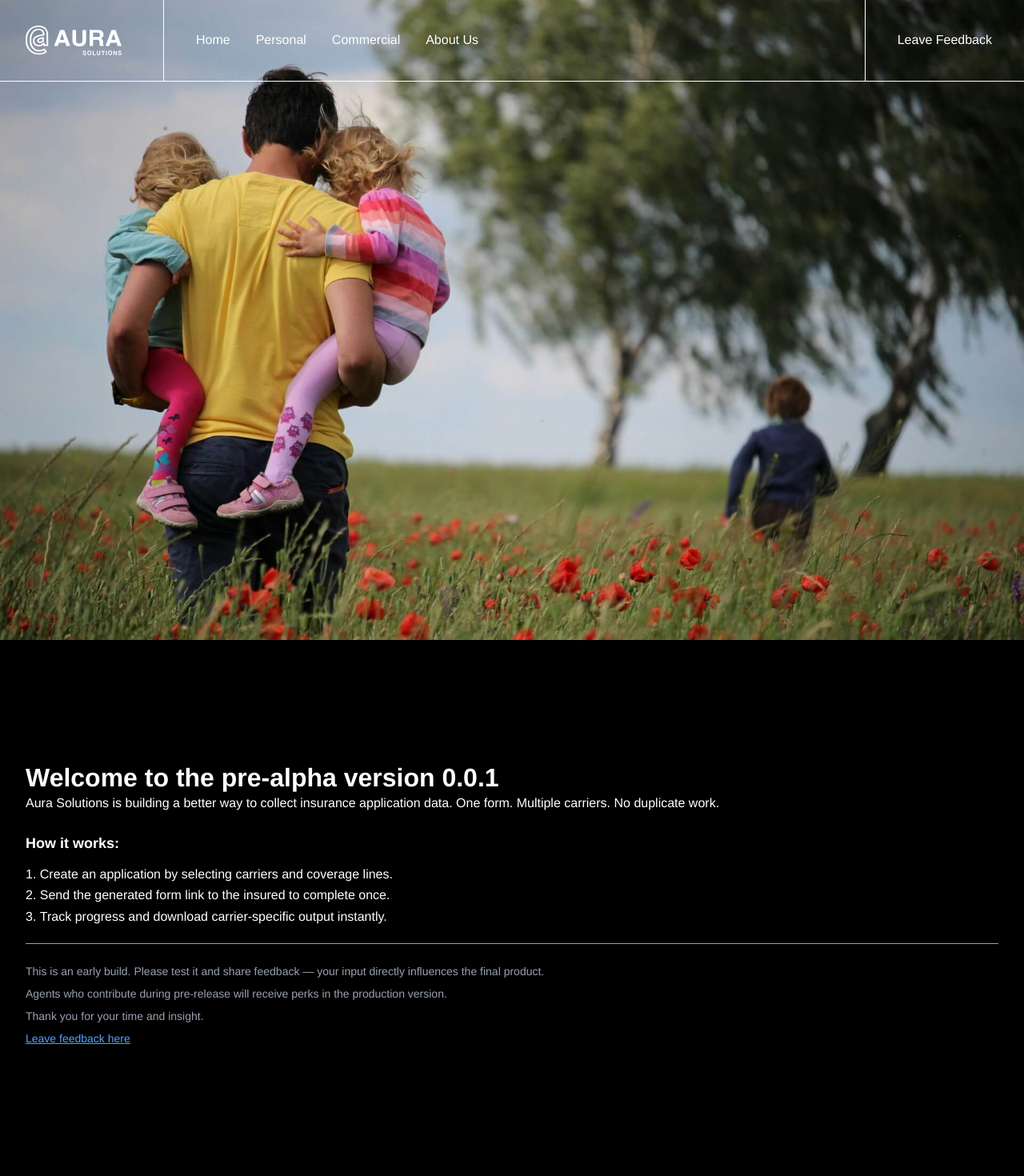
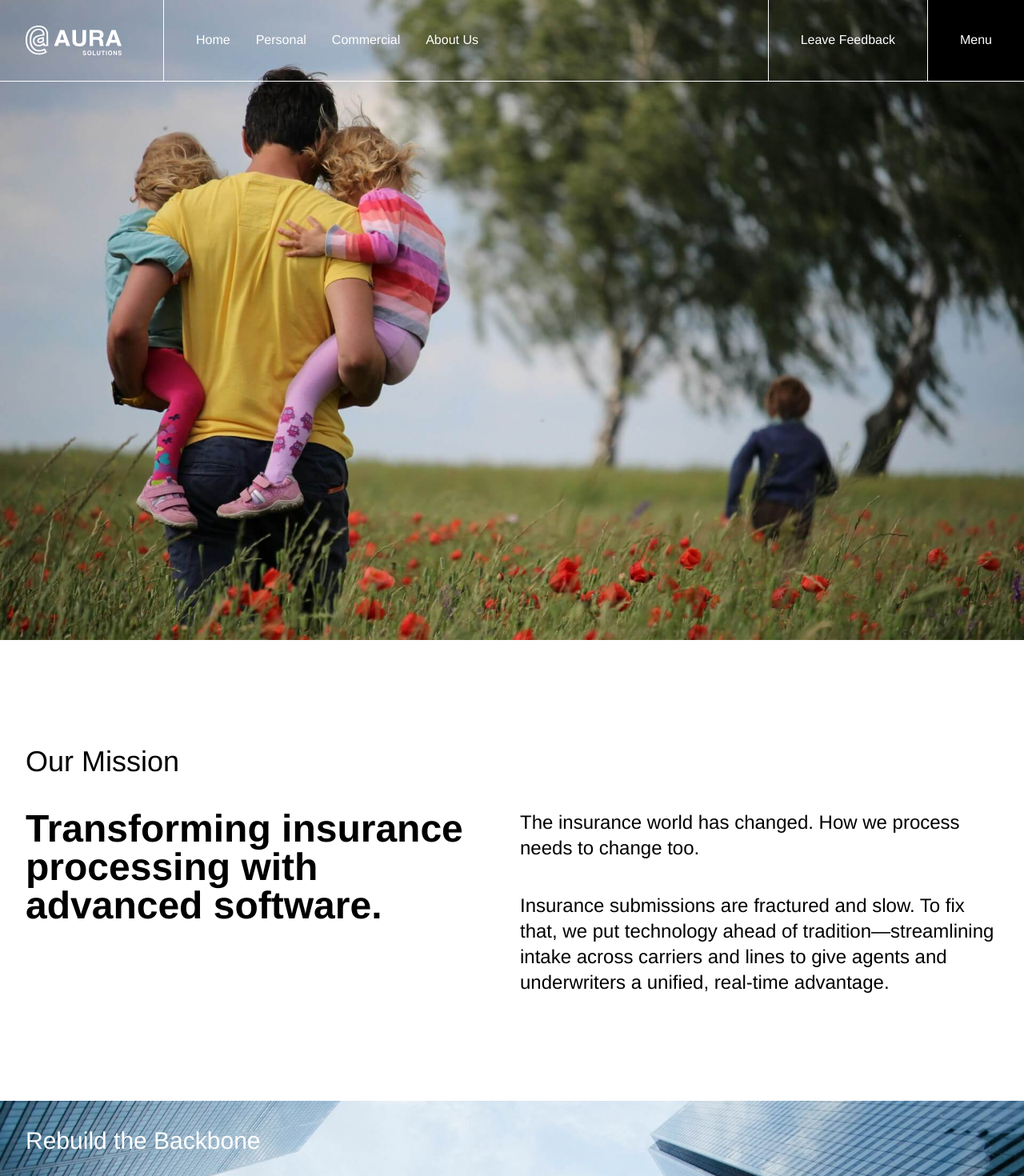
Before and after one commit to reyesjl/aura-insurance-engine, a Vue app in the folder aura_frontend/: page / in a window 1280 px wide. Shown: the top 1470 px of the page at 80% size. Before the commit the page ends 1340 px from the top, so only its background shows below. Built offline with nearby package versions, Linux system fonts and the light colour scheme; no server answers; a web font is replaced by a local one.

Commit message:
No Story - better navbar; banger landing;

```diff
--- a/aura_frontend/src/assets/main.css
+++ b/aura_frontend/src/assets/main.css
@@ -6,7 +6,11 @@
   margin: 0 auto;
   padding: 2rem;
   font-weight: normal;
+}
+
+.content {
   margin-top: 100px;
+  margin-bottom: 100px;
 }
 
 .nav-spacer {
@@ -14,8 +18,7 @@
 }
 
 body {
-  background-color: black;
-  color: white;
+  font-family: Helvetica, sans-serif;
 }
 
 .fade-enter-active, .fade-leave-active {
--- a/aura_frontend/src/components/NavBar.vue
+++ b/aura_frontend/src/components/NavBar.vue
@@ -1,32 +1,94 @@
 <template>
-  <div class="fixed w-full top-0 border-b-1 border-white flex">
+  <div
+    :class="[
+      'fixed w-full top-0 flex transition-colors duration-300',
+      isScrolled
+        ? 'bg-[#FAF3E3] text-black border-b border-black'
+        : 'bg-transparent text-white border-b border-white'
+    ]"
+  >
     <div
-      class="p-10 md:p-8 w-fit text-2xl font-bold font-scp flex items-center align-center"
+      :class="[
+        'p-10 md:p-8 w-fit text-2xl font-bold font-scp flex items-center align-center duration-300',
+        isScrolled
+          ? 'border-r border-black hover:bg-gray-200 hover:text-black'
+          : 'border-r border-white hover:bg-gray-400 hover:text-black'
+      ]"
     >
-      <img
-        src="@/assets/aura_logo_light.svg"
-        alt="Aura Logo"
-        class="mr-5 min-w-[100px] max-w-[100px] md:max-w-[120px]"
-      />
-    </div>
-    <div class="border-x-1 border-white px-10 w-fit flex flex-grow align-center items-center gap-8">
-      <router-link to="/" class="text-white hover:underline underline-offset-6"> Home </router-link>
-      <router-link to="/agent" class="text-white hover:underline underline-offset-6">
-        Personal
-      </router-link>
-      <router-link to="/sessions" class="text-white hover:underline underline-offset-6">
-        Commercial
-      </router-link>
-      <router-link to="/" class="text-white hover:underline underline-offset-6">
-        About Us
+
+      <router-link to="/">
+        <img
+          v-if="!isScrolled"
+          src="@/assets/aura_logo_light.svg"
+          alt="Aura Logo"
+          class="mr-5 min-w-[100px] max-w-[100px] md:max-w-[120px]"
+        />
+        <img
+          v-else
+          src="@/assets/aura_logo_dark.svg"
+          alt="Aura Logo"
+          class="mr-5 min-w-[100px] max-w-[100px] md:max-w-[120px]"
+        />
       </router-link>
     </div>
+    <div
+      :class="[
+        'px-10 w-fit flex flex-grow align-center items-center gap-8',
+        isScrolled ? 'border-r border-black' : 'border-r border-white'
+      ]"
+    >
+      <router-link
+        to="/"
+        :class="['hover:underline underline-offset-6', isScrolled ? 'text-black' : 'text-white']"
+      >Home</router-link>
+      <router-link
+        to="/agent"
+        :class="['hover:underline underline-offset-6', isScrolled ? 'text-black' : 'text-white']"
+      >Personal</router-link>
+      <router-link
+        to="/sessions"
+        :class="['hover:underline underline-offset-6', isScrolled ? 'text-black' : 'text-white']"
+      >Commercial</router-link>
+      <router-link
+        to="/about"
+        :class="['hover:underline underline-offset-6', isScrolled ? 'text-black' : 'text-white']"
+      >About Us</router-link>
+    </div>
     <div class="flex align-center items-center px-10">
-        <a href="#" class="text-white hover:underline underline-offset-6">Leave Feedback</a>
+      <a
+        href="https://forms.gle/9T3hno3iGvyiuWGd7"
+        target="_blank"
+        rel="noopener"
+        :class="['hover:underline underline-offset-6', isScrolled ? 'text-black' : 'text-white']"
+      >Leave Feedback</a>
+    </div>
+    <div
+    :class="['bg-black text-white flex align-center items-center px-10 duration-300 hover:bg-white hover:text-black',
+      isScrolled ? 'border-l border-black' : 'border-l border-white'
+    ]">
+      <router-link to="/about"><button>Menu</button></router-link>
     </div>
   </div>
 </template>
 
-<script setup lang="ts"></script>
+<script setup lang="ts">
+import { ref, onMounted, onUnmounted } from 'vue'
 
-<style scoped></style>
+const isScrolled = ref(false)
+
+const handleScroll = () => {
+  isScrolled.value = window.scrollY > 10
+}
+
+onMounted(() => {
+  window.addEventListener('scroll', handleScroll)
+})
+
+onUnmounted(() => {
+  window.removeEventListener('scroll', handleScroll)
+})
+</script>
+
+<style scoped>
+/* No extra styles needed, all handled by Tailwind */
+</style>
--- /dev/null
+++ b/aura_frontend/src/components/navbar_submenu.html
@@ -0,0 +1,32 @@
+<!-- Snippet for navbar submenu on link hover -->
+<!-- Different than toggable menu button, and only available on desktop this one -->
+<div class="hidden fixed w-full top-[101px] menu bg-black md:flex flex-col md:flex-row">
+    <div class="border-r-1 border-white w-full md:w-1/2 p-20 text-sm flex flex-col gap-4">
+      <div class="submenu_title uppercase">Personal</div>
+      <div class="submenu_list">
+        <ul class="list-none list-inside flex flex-col gap-2 text-3xl">
+          <li>
+            <router-link to="/agent" class="text-white hover:underline underline-offset-6">
+              MyAgent+
+            </router-link>
+          </li>
+          <li>
+            <router-link to="/agent/auto" class="text-white hover:underline underline-offset-6">
+              Auto Insurance
+            </router-link>
+          </li>
+          <li>
+            <router-link to="/agent/home" class="text-white hover:underline underline-offset-6">
+              Home Insurance
+            </router-link>
+          </li>
+        </ul>
+      </div>
+
+    </div>
+    <div class="border-r-1 border-white p-20">
+      <div class="w-full md:w-1/2 text-xl">
+      Handle personal insurance applications with ease. Select carriers, fill out the form, and
+      download the completed application. Perfect for personal lines agents.</div>
+    </div>
+  </div>
--- /dev/null
+++ b/aura_frontend/src/pages/About.vue
@@ -0,0 +1,18 @@
+<template>
+  <NavBar />
+  <!-- Landing Content -->
+  <div class="container nav-spacer mx-auto py-12 space-y-6">
+    <h1 class="text-3xl font-bold">About Us</h1>
+
+    <p class="text-base">
+      Aura Solutions is building a better way to collect insurance application data. One form.
+      Multiple carriers. No duplicate work.
+    </p>
+  </div>
+</template>
+
+<script setup lang="ts">
+import NavBar from '@/components/NavBar.vue'
+</script>
+
+<style scoped></style>
--- a/aura_frontend/src/pages/Home.vue
+++ b/aura_frontend/src/pages/Home.vue
@@ -8,47 +8,40 @@
   >
 
   </div>
+
   <!-- Landing Content -->
-  <div class="container nav-spacer mx-auto py-12 space-y-6">
-    <h1 class="text-3xl font-bold">Welcome to the pre-alpha version 0.0.1</h1>
+  <div class="container content md:max-w-3/4 mx-auto py-30 mb-[100px]">
+    <div class="text-3xl md:text-4xl">Our Mission</div>
+    <div class="flex flex-col gap-5 md:gap-none md:flex-row mt-10">
+      <div class="w-full md:w-1/2">
+        <div class="text-4xl md:text-5xl font-semibold w-full">Transforming insurance processing with advanced software.</div>
+      </div>
+      <div class="w-full md:w-1/2 flex flex-col text-2xl gap-10 mt-10 md:mt-0">
+        <div>The insurance world has changed. How we process needs to change too.</div>
+        <div>Insurance submissions are fractured and slow. To fix that, we put technology ahead of tradition—streamlining intake across carriers and lines to give agents and underwriters a unified, real-time advantage.</div>
+      </div>
+    </div>
+  </div>
 
-    <p class="text-base">
-      Aura Solutions is building a better way to collect insurance application data. One form.
-      Multiple carriers. No duplicate work.
-    </p>
+  <div
+    class="w-full bg-cover bg-center object-cover pb-[100px] min-h-[100vh]"
+    :style="{ backgroundImage: `url(${highriseBanner})` }"
+    aria-label="Highrise buildings low angle shot looking up at the sky"
+  >
+  <div class="container content mx-auto py-20">
+    <div class="flex flex-col gap-20 text-white">
+      <div class="text-3xl">Rebuild the Backbone</div>
+      <div class="text-2xl">The insurance industry runs on legacy systems that slow down progress and obscure insight. Agents and carriers are forced to work around the problem, not through it. But quoting, binding, and underwriting across multiple lines and carriers doesn’t have to be fractured. It’s time to rebuild the digital backbone of insurance—with tools that unify intake, speed decisions, and bring the whole market forward. See how we’re reshaping insurance infrastructure—and how you can be part of it.</div>
+    </div>
+  </div>
 
-    <div class="space-y-4">
-      <h2 class="text-lg font-semibold">How it works:</h2>
-      <ol class="list-decimal list-inside space-y-2">
-        <li>Create an application by selecting carriers and coverage lines.</li>
-        <li>Send the generated form link to the insured to complete once.</li>
-        <li>Track progress and download carrier-specific output instantly.</li>
-      </ol>
-    </div>
-
-    <div class="text-sm text-gray-400 space-y-2 border-t pt-6">
-      <p>
-        This is an early build. Please test it and share feedback — your input directly influences
-        the final product.
-      </p>
-      <p>Agents who contribute during pre-release will receive perks in the production version.</p>
-      <p>Thank you for your time and insight.</p>
-      <p>
-        <a
-          href="https://forms.gle/9T3hno3iGvyiuWGd7"
-          target="_blank"
-          rel="noopener"
-          class="text-blue-400 underline hover:text-blue-600"
-          >Leave feedback here</a
-        >
-      </p>
-    </div>
   </div>
 </template>
 
 <script setup lang="ts">
 import NavBar from '@/components/NavBar.vue'
 import bannerImage from '@/assets/juliane-bg.jpg'
+import highriseBanner from '@/assets/highrise-bg.jpg'
 </script>
 
 <style scoped></style>
--- a/aura_frontend/src/router/index.ts
+++ b/aura_frontend/src/router/index.ts
@@ -1,10 +1,12 @@
 import { createRouter, createWebHistory, type RouteRecordRaw } from 'vue-router'
 import AgentDashboard from '../pages/AgentDashboard.vue'
 import Home from '../pages/Home.vue'
+import About from '../pages/About.vue'
 import SessionList from '../pages/SessionList.vue'
 
 const routes: Array<RouteRecordRaw> = [
   { path: '/', name: 'Home', component: Home },
+  { path: '/about', name: 'About', component: About },
   { path: '/sessions', name: 'SessionList', component: SessionList },
   { path: '/agent', name: 'AgentDashboard', component: AgentDashboard },
 ]
```
Also changed, not shown: aura_frontend/src/assets/highrise-bg.jpg (added), 1 other file (tests, documents, lock files or other folders).
